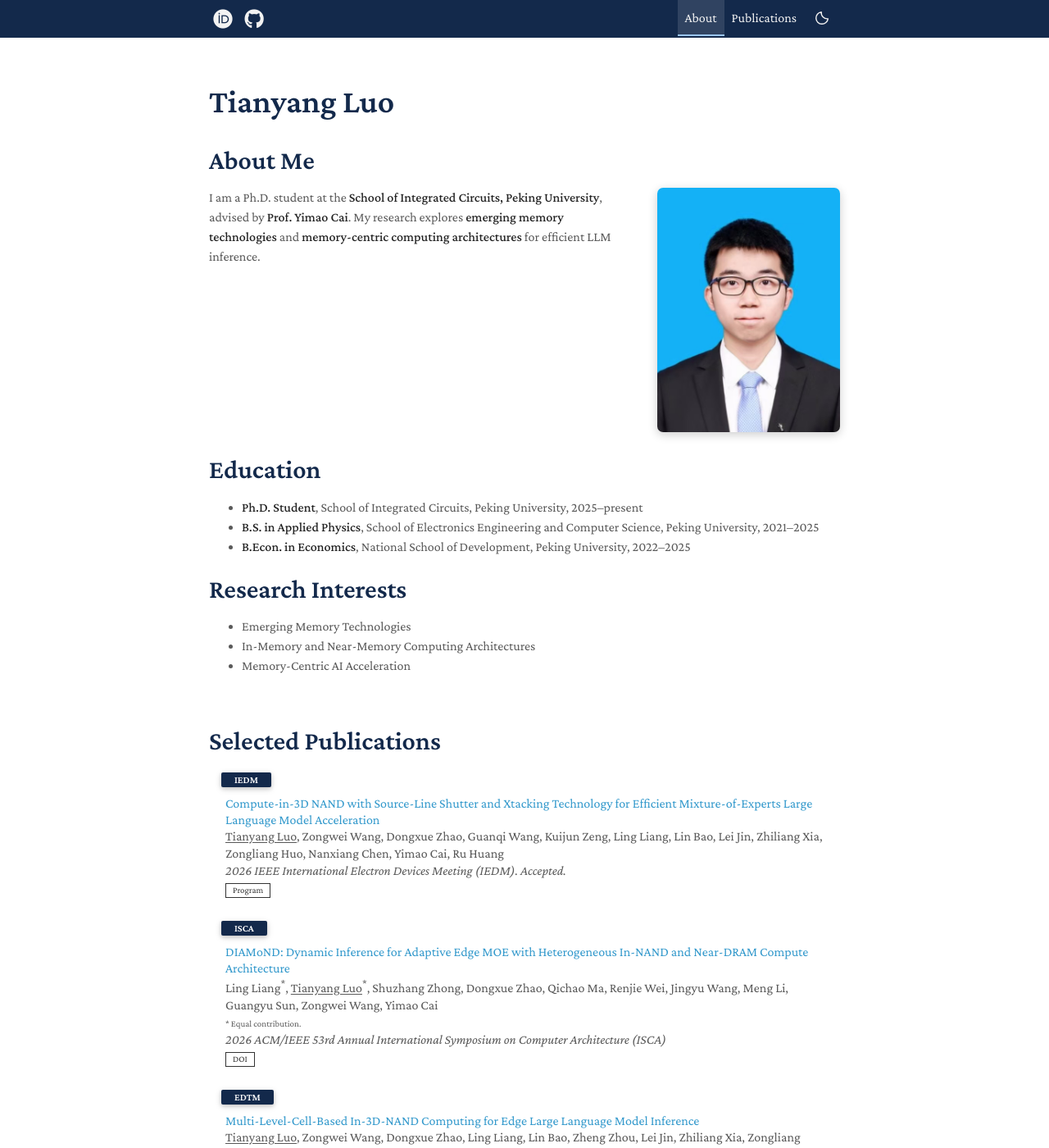
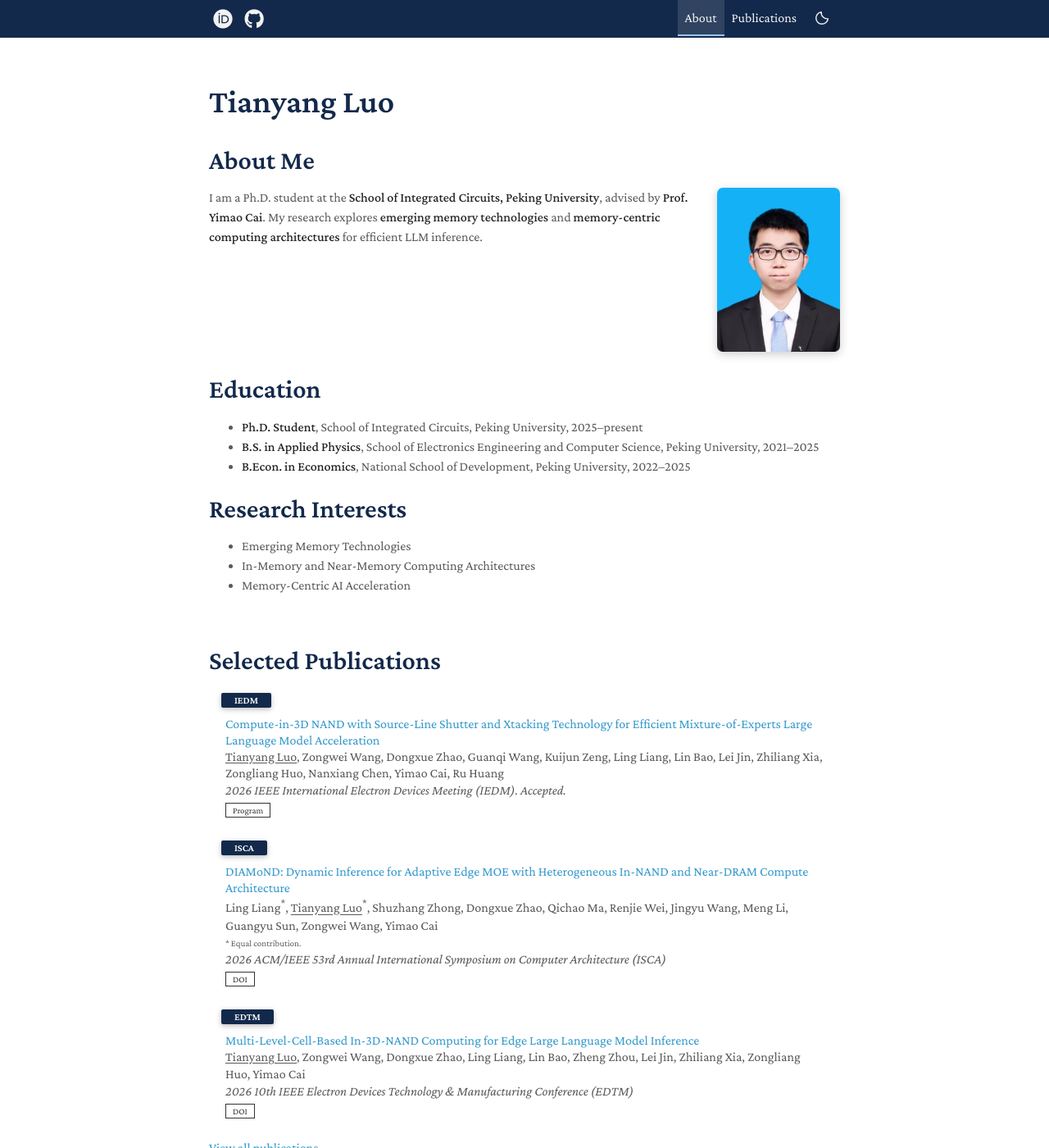
Before and after one commit to tianyangluo-pku/tianyangluo-pku.github.io, a Jekyll site: the page built from index.md, in a window 1280 px wide and 1400 px high. Shown: the whole window at 82% size. Built offline with Jekyll 4.4.1, drawn with Linux system fonts in a browser that asks for light colours; a style sheet for code colours, icons or effects is not loaded.

Commit message:
Reduce portrait size for a more compact introduction

```diff
--- a/assets/css/about.css
+++ b/assets/css/about.css
@@ -26,7 +26,7 @@
 .about-intro { display: flow-root; font-size: 16px; line-height: 1.5; }
 .about-portrait {
   float: right;
-  width: 29%;
+  width: 150px;
   height: auto;
   margin: 0 0 24px 32px;
   border-radius: 7px;
@@ -71,7 +71,7 @@ html[data-theme="dark"] .about-portrait figcaption { color: var(--global-text-co
 .layout-about .about-footer { position: static; width: 100%; text-align: left; }
 
 @media screen and (max-width: 700px) {
-  .about-portrait { width: 32%; margin-left: 24px; }
+  .about-portrait { margin-left: 24px; }
   .about-intro .scholar-stats { max-width: calc(68% - 24px); }
 }
 
@@ -81,5 +81,5 @@ html[data-theme="dark"] .about-portrait figcaption { color: var(--global-text-co
   .about-heading { margin-bottom: 22px; }
   .about-intro { display: flex; flex-direction: column; }
   .about-intro .scholar-stats { order: -2; max-width: 100%; width: 100%; gap: 5px 10px; padding: 8px 12px; border-radius: 14px; }
-  .about-portrait { order: -1; float: none; width: 210px; max-width: 70%; margin: 0 auto 24px; }
+  .about-portrait { order: -1; float: none; width: 150px; max-width: 70%; margin: 0 auto 24px; }
 }
```
